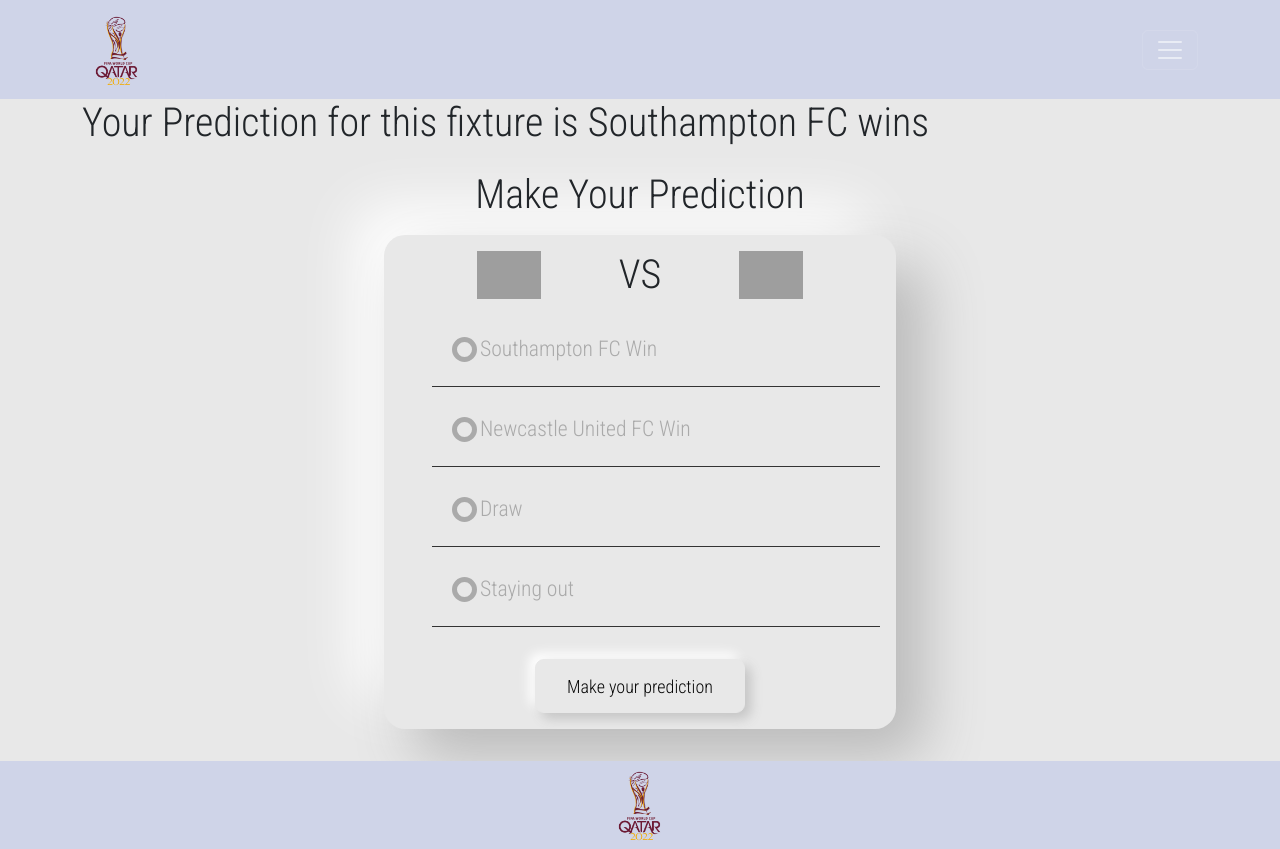
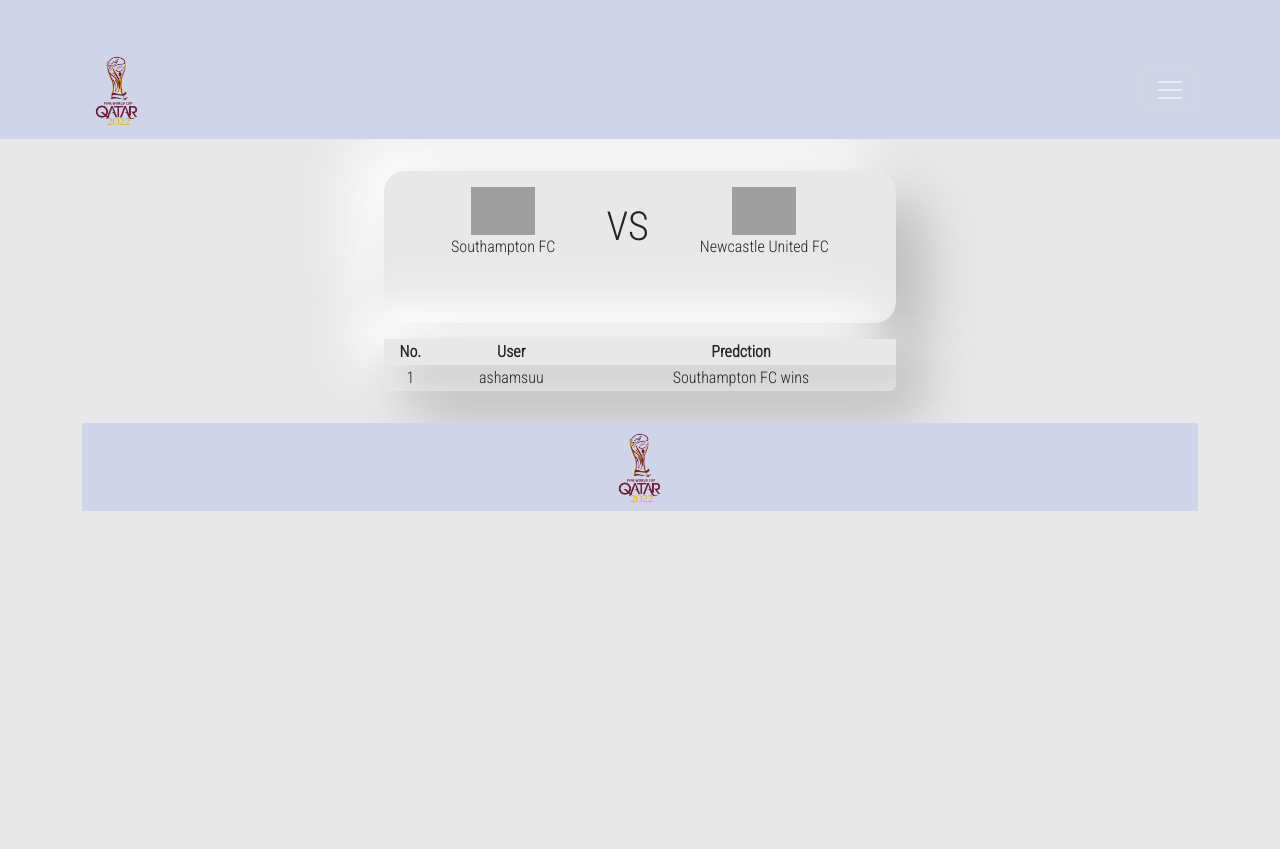
Before and after one commit to ashamsu95/fifaworldcup, a Django app: page /authuser/userspridctions/15 in a window 1280 px wide. After the commit the page ends 511 px from the top, so only its background shows below. Run offline with Django 4.2, Linux system fonts and the light colour scheme; a user stored in the database is signed in; data comes from the database, SQL or seed files in the repository; both versions use the stored data as it was after the commit; parts of the project's set-up code (start-up, migrations or seed data) failed here and were passed over; some web fonts are replaced; grey boxes are pictures that could not be loaded.

Commit message:
pointsystem,emailsend,clery

```diff
--- a/worldcup/Template/base.html
+++ b/worldcup/Template/base.html
@@ -186,7 +186,7 @@
 <link href="https://fonts.googleapis.com/css2?family=Roboto+Condensed:wght@300&family=Roboto:ital,wght@1,700&family=Rozha+One&display=swap" rel="stylesheet">
   </head>
   <body>
-    <nav class="navbar navbar-dark " style="background-color: #cfd4e8">
+    <nav class="navbar navbar-dark " style="background-color: #cfd4e8; padding-top: 3rem; ">
       <div class="container">
         <a class="navbar-brand" href="#">
           <img
--- a/worldcup/Template/league/fixturePredictions.html
+++ b/worldcup/Template/league/fixturePredictions.html
@@ -82,7 +82,7 @@
 
 <h1> Your Prediction for this fixture is
     {% if fixture.userprediction == "non" %}
-        Staying out
+        has not predicted
     {% elif fixture.userprediction == "Home"%}
         {{fixture.match.Home}} wins
     {% elif fixture.userprediction == "Away"%}
@@ -134,6 +134,35 @@
         </button>
     </div>
 </form>
+
+
+</div>
+
+<div class="tablebox">
+  <table class="tablebox_head">
+    <tr class="tablename">
+      <th>No.</th>
+      <th>User</th>
+      <th>Predction</th>
+    </tr>
+    <tbody class="tablebody">
+      {%for u in othersprediction %}
+      <tr>
+        <td>{{ forloop.counter }}</td>
+        <td>{{u.user.username}}</td>
+        {% if u.userprediction == "non" %}
+        <td>not predicted</td>
+        {% elif u.userprediction == "Home" %}
+        <td>{{fixture.Home}} wins</td>
+        {% elif u.userprediction == "Away" %}
+        <td>{{fixture.Away}} wins</td>
+        {% elif u.userprediction == "draw" %}
+        <td>Draw</td>
+        {% elif u.userprediction == "out"%} staying out {% endif %}
+      </tr>
+      {% endfor %}
+    </tbody>
+  </table>
 </div>
 
 {% endblock %}
--- /dev/null
+++ b/worldcup/Template/league/othersPredictions.html
@@ -0,0 +1,44 @@
+{% extends 'base.html'%} {% load static %} {% block Body_block %}
+<div class="fixtures">
+  <div class="fixtures_card">
+    <div class="fixture_info">
+      <div class="teamA">
+        <img src="{{fixture.homeimg}}" alt="" class="teamAimg" />
+        <p>{{fixture.Home}}</p>
+      </div>
+      <h1>VS</h1>
+      <div class="teamB">
+        <img src="{{fixture.awayimg}}" alt="" class="teamAimg" />
+        <p>{{fixture.Away}}</p>
+      </div>
+    </div>
+  </div>
+
+  <div class="tablebox">
+    <table class="tablebox_head">
+      <tr class="tablename">
+        <th>No.</th>
+        <th>User</th>
+        <th>Predction</th>
+      </tr>
+      <tbody class="tablebody">
+        {%for u in othersprediction %}
+        <tr>
+          <td>{{ forloop.counter }}</td>
+          <td>{{u.user.username}}</td>
+          {% if u.userprediction == "non" %}
+          <td>not predicted</td>
+          {% elif u.userprediction == "Home" %}
+          <td>{{fixture.Home}} wins</td>
+          {% elif u.userprediction == "Away" %}
+          <td>{{fixture.Away}} wins</td>
+          {% elif u.userprediction == "draw" %}
+          <td>Draw</td>
+          {% elif u.userprediction == "out"%} staying out {% endif %}
+        </tr>
+        {% endfor %}
+      </tbody>
+    </table>
+  </div>
+  {% endblock %}
+</div>
--- /dev/null
+++ b/worldcup/Template/league/time.json
@@ -0,0 +1,3 @@
+{
+  "time": "{{time}}"
+}
--- a/worldcup/Template/user_base.html
+++ b/worldcup/Template/user_base.html
@@ -178,7 +178,7 @@
     <link rel="manifest" href="{% static 'js/manifest.json' %}" />
   </head>
   <body>
-    <nav class="navbar navbar-dark" style="background-color: #cfd4e8">
+    <nav class="navbar navbar-dark" style="background-color: #cfd4e8; padding-top: 3rem;">
       <div class="container">
         <a class="navbar-brand" href="#">
           <img
--- a/worldcup/league/models.py
+++ b/worldcup/league/models.py
@@ -29,7 +29,8 @@
         Away = 'Away'
         draw ='draw'
         no_Prediction ='non'
-
+        Stay_out = 'out'
+    has_predicated =  models.BooleanField(default=False)
     user = models.ForeignKey(User, on_delete = models.CASCADE)
     userprediction = models.CharField(max_length=30,choices=Prediction.choices,default=Prediction.no_Prediction)
 
@@ -56,11 +57,17 @@
             fixture_prediction = MatchesPredictions.objects.filter(match=instance)
             for fix in fixture_prediction:
                 user_point_update=MyUser.objects.get(user=fix.user)
-                if fix.userprediction == 'non':
+                if fix.userprediction == 'non' and fix.has_predicated == False:
+                    MatchPoint.objects.create(point=0,Fixture=fix)
+                elif fix.userprediction == 'out' and fix.has_predicated == True:
                     MatchPoint.objects.create(point=1,Fixture=fix)
                     user_point_update.point = user_point_update.point +1
                     user_point_update.save()
-                elif fix.userprediction == instance.result:
+                elif fix.userprediction == instance.result and fix.has_predicated == True:
                     MatchPoint.objects.create(point=3,Fixture=fix)
-                else:
+                    user_point_update.point = user_point_update.point +3
+                    user_point_update.save()
+                elif fix.userprediction != instance.result and fix.has_predicated == True:
                     MatchPoint.objects.create(point=-1,Fixture=fix)
+                    user_point_update.point = user_point_update.point - 1
+                    user_point_update.save()
--- a/worldcup/league/urls.py
+++ b/worldcup/league/urls.py
@@ -6,5 +6,6 @@
         path('fixtures',views.fixtures,name='fixtures'),
         path('leaguetable',views.tableview,name='leaguetable'),
         path('userspridctions/<int:pk>',views.Predictions,name='userpridction'),
-        path('PastPredictions',views.PastPredictions,name='PastPredictions')
+        path('PastPredictions',views.PastPredictions,name='PastPredictions'),
+
 ]
--- a/worldcup/league/views.py
+++ b/worldcup/league/views.py
@@ -10,7 +10,7 @@
 
 from django.utils import timezone
 
-from .task import Epl_today_fixtures,Fixtures_stats,point_reset,winner_point
+from .task import Epl_today_fixtures,Fixtures_stats,point_reset,winner_point,send_mail_func
 
 
 def fixtures(request):
@@ -22,9 +22,9 @@
 
 @login_required
 def fixtures2(request):
-
-    fixtures = Fixture.objects.filter(fulltime=False,matchtime__gt=timezone.localtime(timezone.now()))
-    winner_point.delay()  # type: ignore
+    print(request.build_absolute_uri )
+    fixtures = MatchesPredictions.objects.filter(user=request.user,match__fulltime=False,match__matchtime__gt=timezone.localtime(timezone.now()))
+    # fixtures = Fixture.objects.filter(fulltime=False,matchtime__gt=timezone.localtime(timezone.now()))
     username = MyUser.objects.get(user=request.user)
     context = {'fixtures':fixtures,
                     'user':username
@@ -43,13 +43,12 @@
 
 @login_required
 def Predictions2(request,pk):
-    if MatchesPredictions.objects.filter(user=request.user,match=pk,).exists():
-        fixture = MatchesPredictions.objects.get(user=request.user,match=pk,)
-        # print (fixture.match.matchtime)
-
+    if MatchesPredictions.objects.filter(user=request.user,match=pk,has_predicated=False).exists():
+        fixture = MatchesPredictions.objects.get(user=request.user,match=pk,has_predicated=False)
         if request.method == 'GET':
             if fixture.match.matchtime >= timezone.localtime(timezone.now()):  # type: ignore
-                context = {'fixture' : fixture}
+                othersprediction = MatchesPredictions.objects.filter(match=pk)
+                context = {'fixture' : fixture,'othersprediction':othersprediction}
                 return render(request,'league/fixturePredictions.html',context)
             else:
                 messages.error(request,"Prediction time's up")
@@ -59,12 +58,18 @@
             if fixture.match.matchtime >= timezone.localtime(timezone.now()):  # type: ignore
                 pridction = request.POST.get('selector')
                 fixture.userprediction = pridction
+                fixture.has_predicated =  True
                 fixture.save()
                 messages.error(request,'Prediction Saved')
                 return redirect('/authuser/fixtures')
             else:
                 messages.error(request,"Prediction time's up")
                 return redirect('/authuser/fixtures')
+    elif MatchesPredictions.objects.filter(user=request.user,match=pk,has_predicated=True).exists():
+        othersprediction = MatchesPredictions.objects.filter(match=pk)
+        thisfixture = Fixture.objects.get(id=pk)
+        context = {'othersprediction':othersprediction,'fixture':thisfixture}
+        return render(request,'league/othersPredictions.html',context)
     else:
         messages.error(request,"Sorry you're not registered for this matchday ")
         return redirect('/authuser/fixtures')
--- a/worldcup/worldcup/celery.py
+++ b/worldcup/worldcup/celery.py
@@ -27,17 +27,17 @@
     'get_EPLfixtures_at_3am': {
         'task': 'league.task.Epl_today_fixtures',
         'schedule': crontab(hour=4, minute=00, day_of_month="6-14", month_of_year=11),
-        'args': (str(timezone.localtime(timezone.now()).date()),'PL')
+        'args': ('PL',)
     },
     'get_WCfixturesnov_at_4am': {
         'task': 'league.task.Epl_today_fixtures',
         'schedule': crontab(hour=4, minute=00, day_of_month="18-30", month_of_year=11),
-        'args': (str(timezone.localtime(timezone.now()).date()),'WC')
+        'args': ('WC',)
     },
     'get_WCfixturesdec_at_4am': {
         'task': 'league.task.Epl_today_fixtures',
         'schedule': crontab(hour=4, minute=00, day_of_month="1-18", month_of_year=12),
-        'args': (str(timezone.localtime(timezone.now()).date()),'WC')
+        'args': ('WC',)
     },
     'pointreset_at_18nov': {
         'task': 'league.task.point_reset',
```
Also changed, not shown: worldcup/Template/league/emailtemp.html (added, +27 -0 lines), worldcup/Template/league/fixture.html (+11 -5 lines), worldcup/league/task.py (+36 -5 lines), worldcup/worldcup/settings.py (+10 -2 lines), worldcup/db.sqlite3, worldcup/league/migrations/0012_matchespredictions_has_predicated_and_more.py (added).
